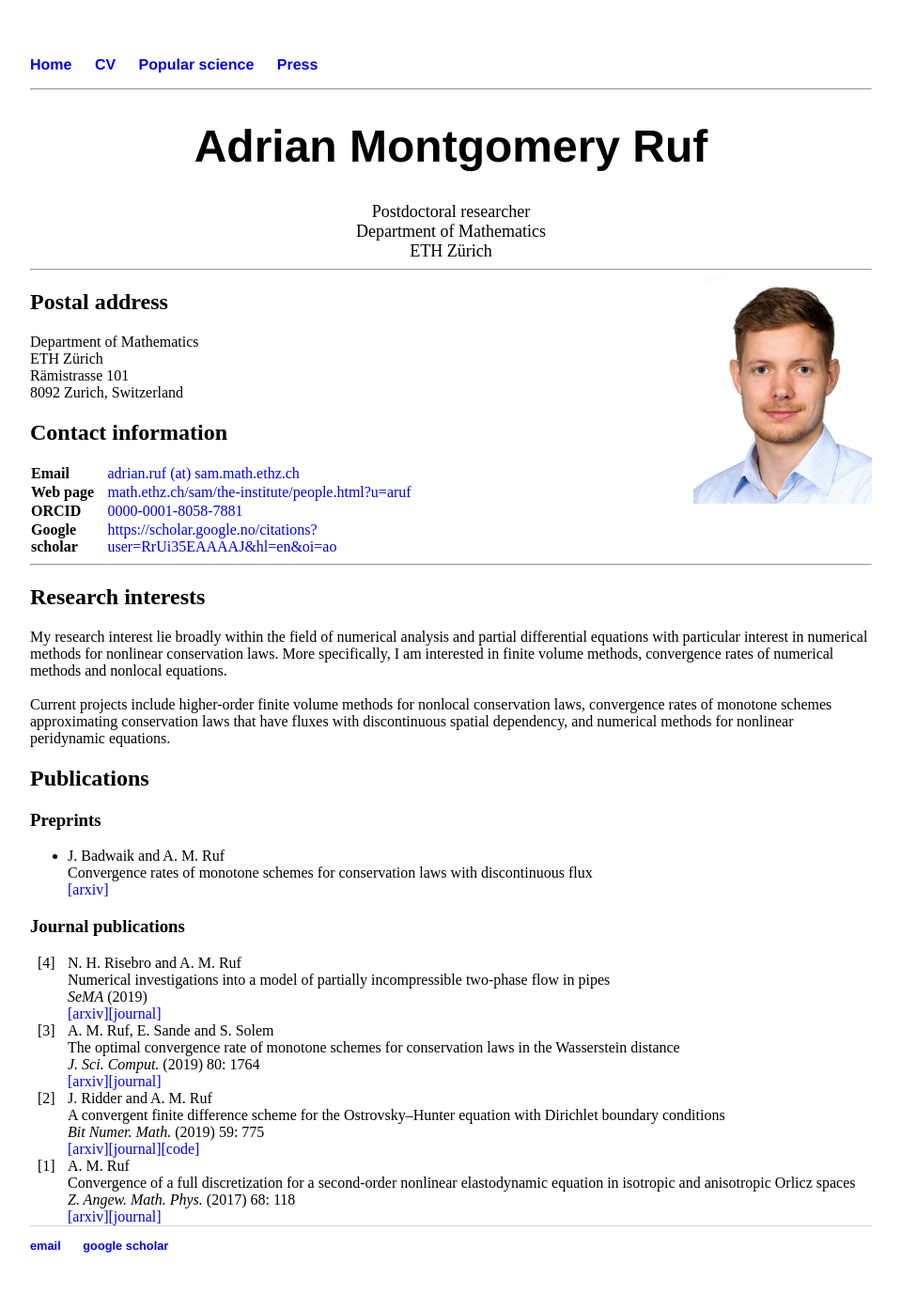
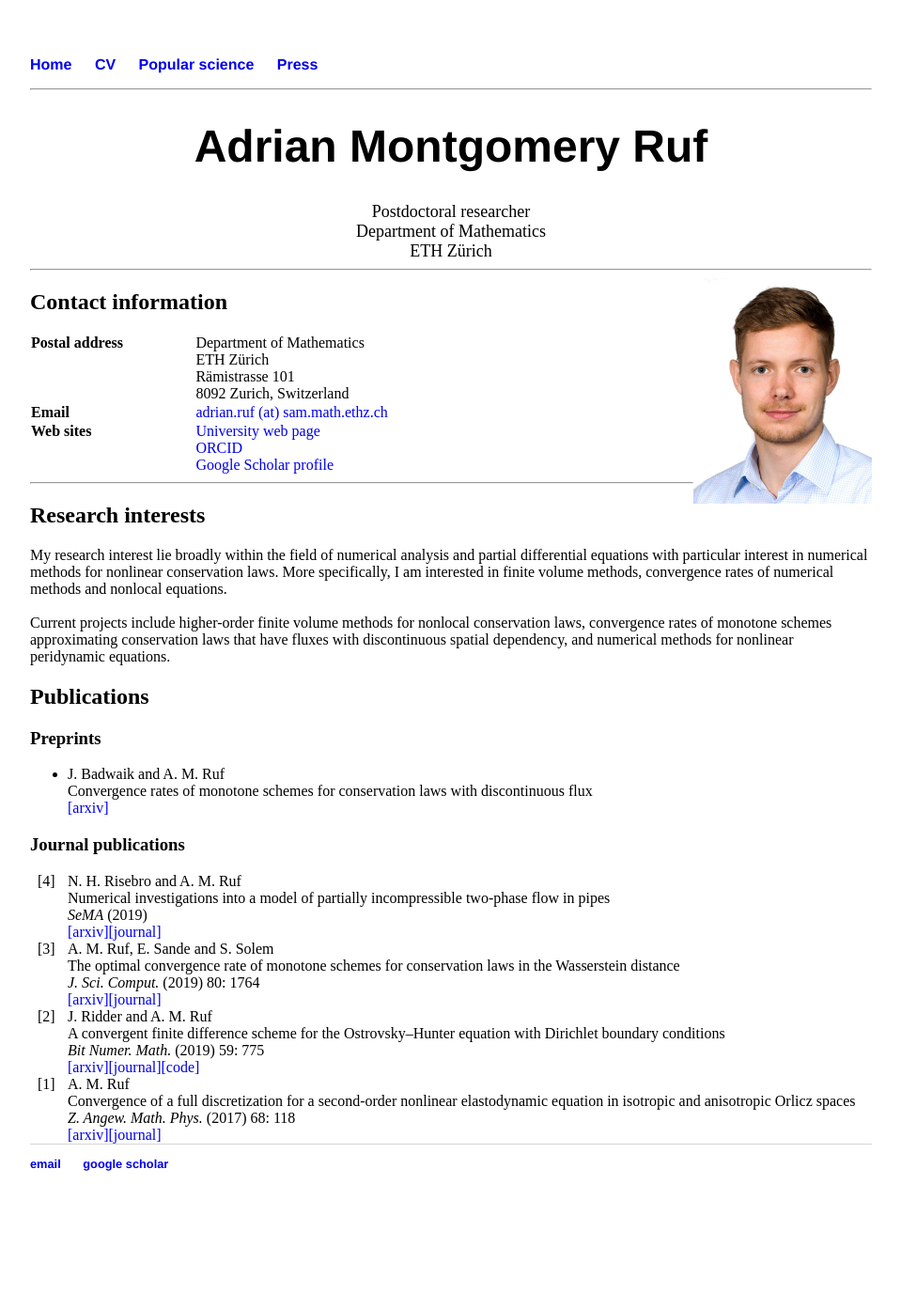
Before and after one commit to adrianmruf/adrianmruf.github.io, a Jekyll site: the page built from index.html, in a window 1280 px wide. Shown: the whole page at 94% size, without its empty margins (160-1119 px from the left). Built offline with Jekyll 4.4.1, drawn with Linux system fonts in a browser that asks for light colours; after the commit the page ends 1306 px from its top, so only the background shows below that.

Commit message:
Update index.html

```diff
--- a/index.html
+++ b/index.html
@@ -30,23 +25,32 @@ th {
     text-align: left;
 }
 </style>
-<table style="width:50%">
+<table style="width:60%">
 	<tr>
-   	 <th>Email</th>
-   	 <td><a href="mailto:adrian.ruf@sam.math.ethz.ch">adrian.ruf (at) sam.math.ethz.ch</a></th>
+		<th valign="top">Postal address</th>
+		<td>Department of Mathematics<br>
+		    ETH Zürich<br>
+		    Rämistrasse 101<br>
+		    8092 Zurich, Switzerland
+		</td>
 	</tr>
 	<tr>
-  	  <th>Web page</td>
-   	 <td><a href="https://math.ethz.ch/sam/the-institute/people.html?u=aruf">math.ethz.ch/sam/the-institute/people.html?u=aruf</a></td>
+		<th valign="top">Email</th>
+		<td><a href="mailto:adrian.ruf@sam.math.ethz.ch">adrian.ruf (at) sam.math.ethz.ch</a>
+		</td>
 	</tr>
 	<tr>
-	 <th>ORCID</td>
-	<td><a href="https://orcid.org/0000-0001-8058-7881">0000-0001-8058-7881</a></td>
-	 </tr>
-	<th>Google scholar</td>
-	<td><a href="https://scholar.google.no/citations?user=RrUi35EAAAAJ&hl=en&oi=ao">https://scholar.google.no/citations?user=RrUi35EAAAAJ&hl=en&oi=ao</a></td>
+		<th valign="top">Web sites</th>
+		<td><a href="https://math.ethz.ch/sam/the-institute/people.html?u=aruf">University web page</a>
+			<br>
+		    <a href="https://orcid.org/0000-0001-8058-7881">ORCID</a>
+			<br>
+		    <a href="https://scholar.google.no/citations?user=RrUi35EAAAAJ&hl=en&oi=ao">Google Scholar profile</a>
+		</td>
 	</tr>
 	</table>
+
+
 
 
 
```
Also changed, not shown: other parts of index.html (+1 -6 lines). Lines whose indentation alone changed are shown as unchanged.
